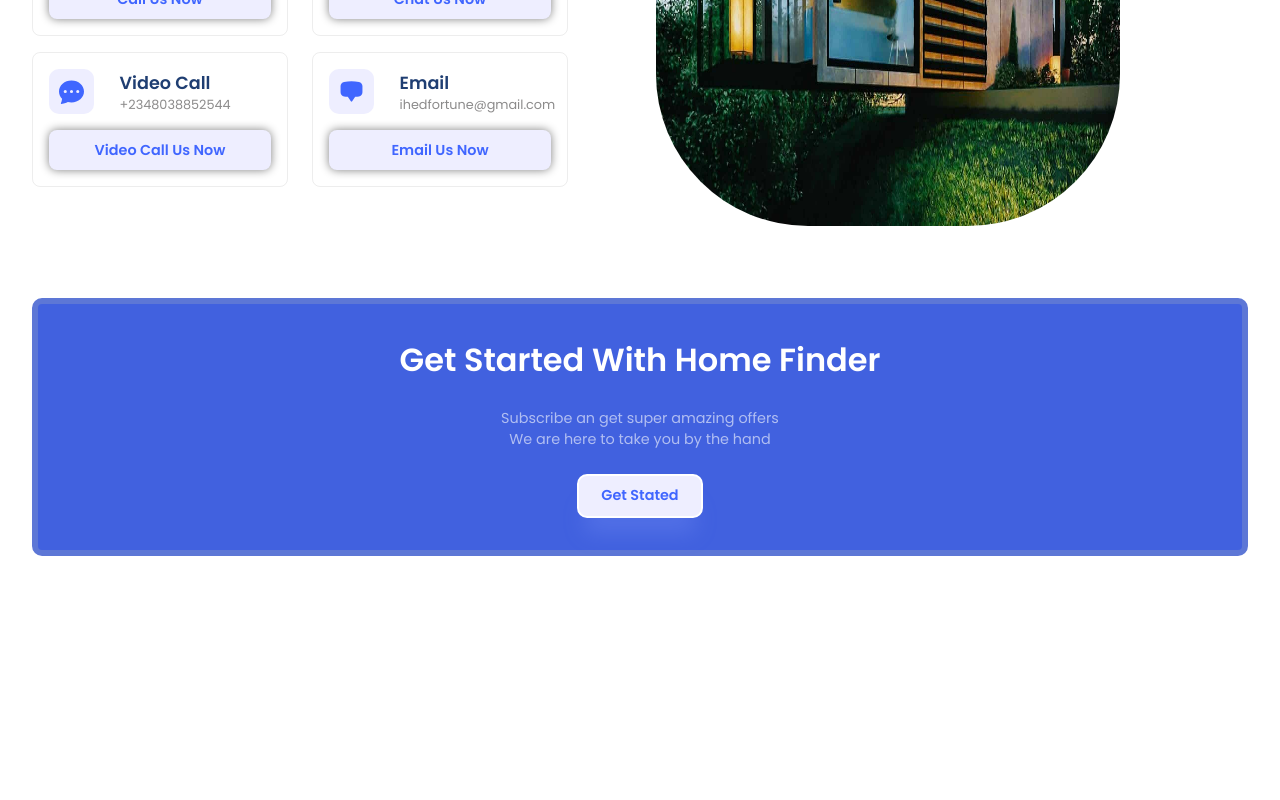
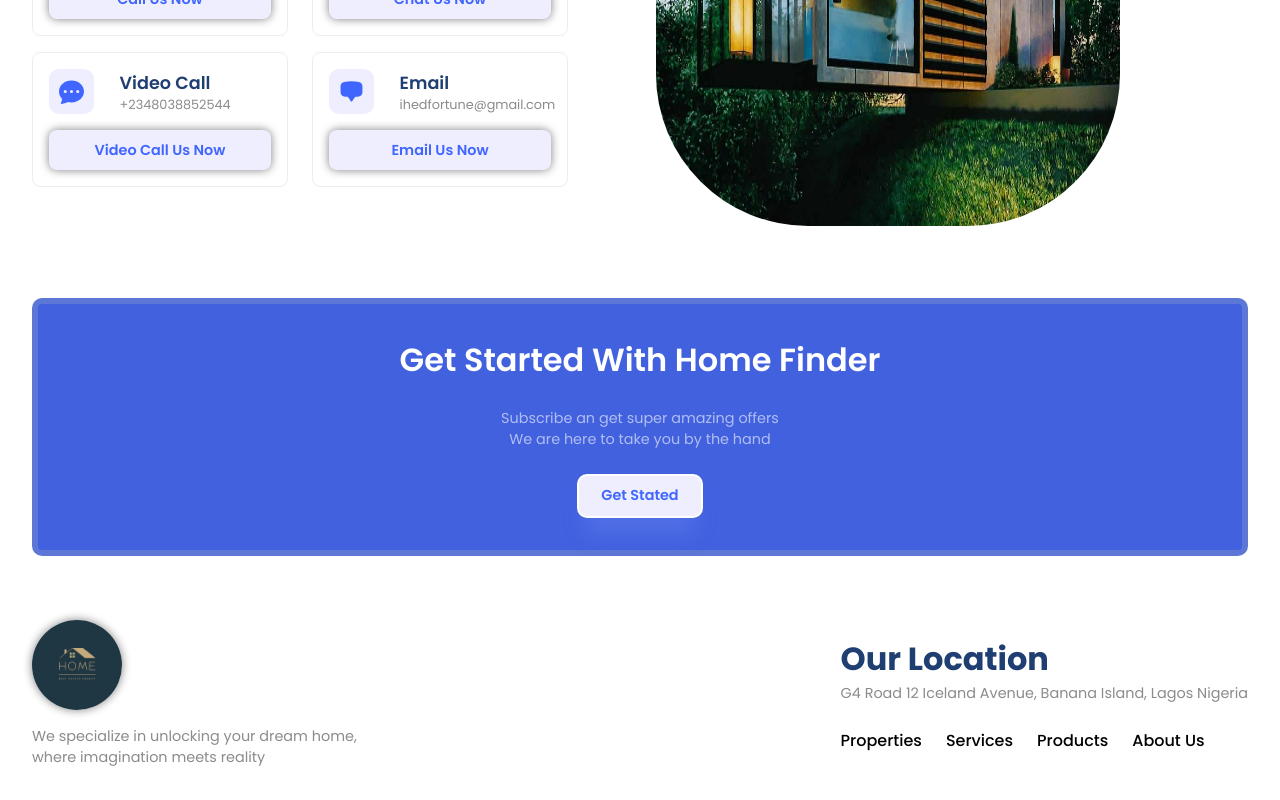
Before and after one commit to fortuneonyeka/home-finder-react, a React (Create React App) app: page / in a window 1280 px wide. Shown: the part 2467-3267 px from the top of the page. Before the commit the page ends 3055 px from the top, so only its background shows below. Built offline with nearby package versions, Linux system fonts and the light colour scheme.

Commit message:
complete footer

```diff
--- a/src/App.js
+++ b/src/App.js
@@ -6,6 +6,7 @@ import Redidencies from "./components/residencies/Redidencies";
 import Value from "./components/values/Value";
 import Contacts from "./components/contacts/Contacts";
 import GetStarted from "./components/getStarted/GetStarted";
+import Footer from "./components/footer/Footer";
 
 function App() {
   return (
@@ -20,6 +21,8 @@ function App() {
         <Value />
         <Contacts />
         <GetStarted />
+
+        <Footer />
     </div>
   );
 }
--- /dev/null
+++ b/src/components/footer/Footer.jsx
@@ -0,0 +1,40 @@
+import React from "react";
+import "./footer.css";
+
+const Footer = () => {
+  return (
+    <section className="f-wrapper">
+      <div className="paddings innerWidth flexCenter f-container">
+        {/* left side */}
+        <div className="flexColStart f-left">
+          <img
+            src="./homefinderlogo.png"
+            alt="logo"
+            width={90}
+            className="logo"
+          />
+          <span className="secondaryText">
+            We specialize in unlocking your dream home,
+            <br />
+            where imagination meets reality
+          </span>
+        </div>
+
+        <div className="flexColStart f-right">
+          <span className="primaryText">Our Location</span>
+          <span className="secondaryText">
+            G4 Road 12 Iceland Avenue, Banana Island, Lagos Nigeria
+          </span>
+          <div className="flexCenter f-menu">
+            <span><a href="#">Properties</a></span>
+            <span>Services</span>
+            <span>Products</span>
+            <span>About Us</span>
+          </div>
+        </div>
+      </div>
+    </section>
+  );
+};
+
+export default Footer;
--- /dev/null
+++ b/src/components/footer/footer.css
@@ -0,0 +1,14 @@
+.f-container {
+  justify-content: space-between;
+}
+
+.f-left {
+  gap: 1rem;
+}
+
+.f-menu {
+  gap: 1.5rem;
+  margin-top: 1.5rem;
+  cursor: pointer;
+  font-weight: 500;
+}
```
